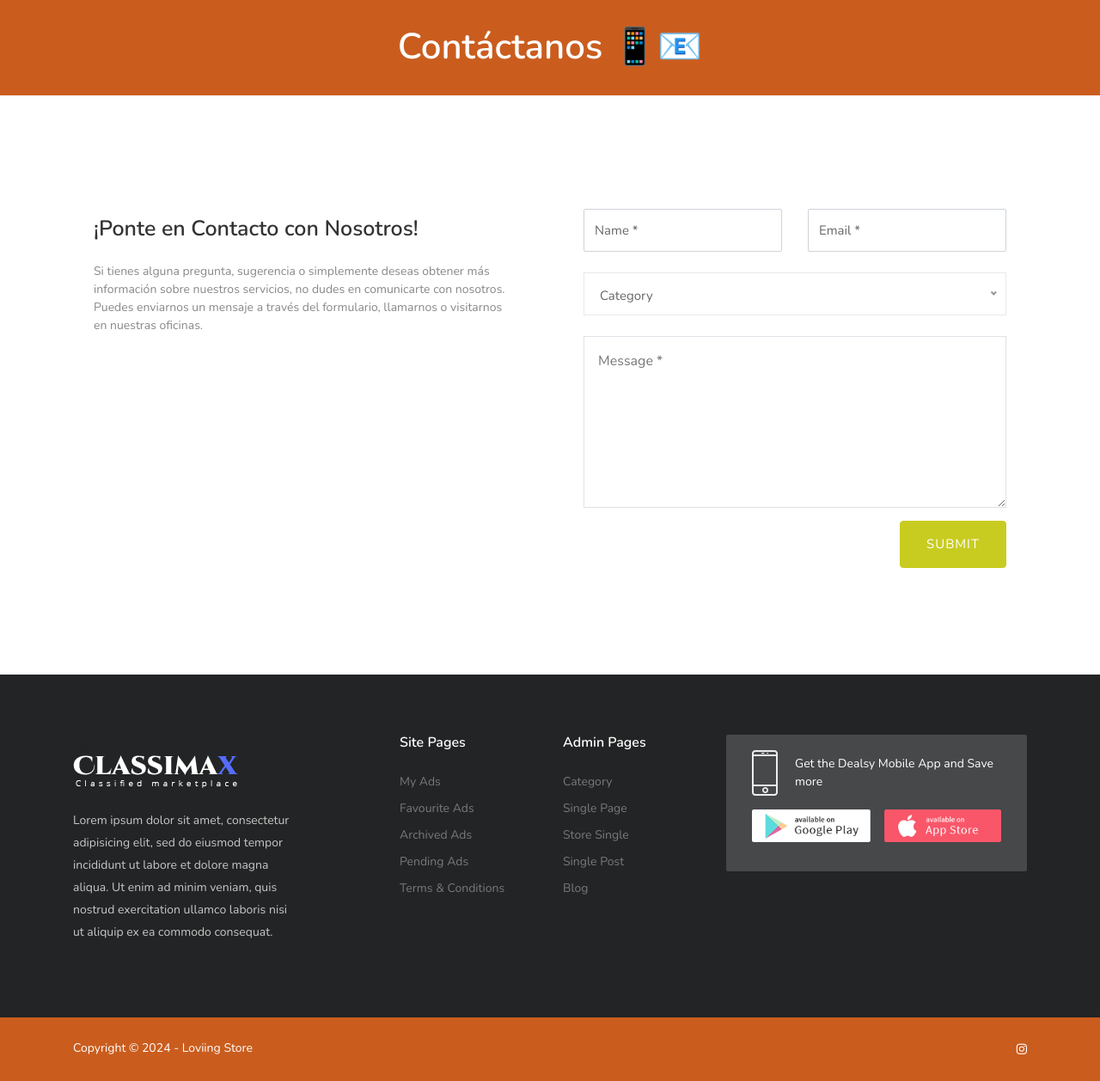
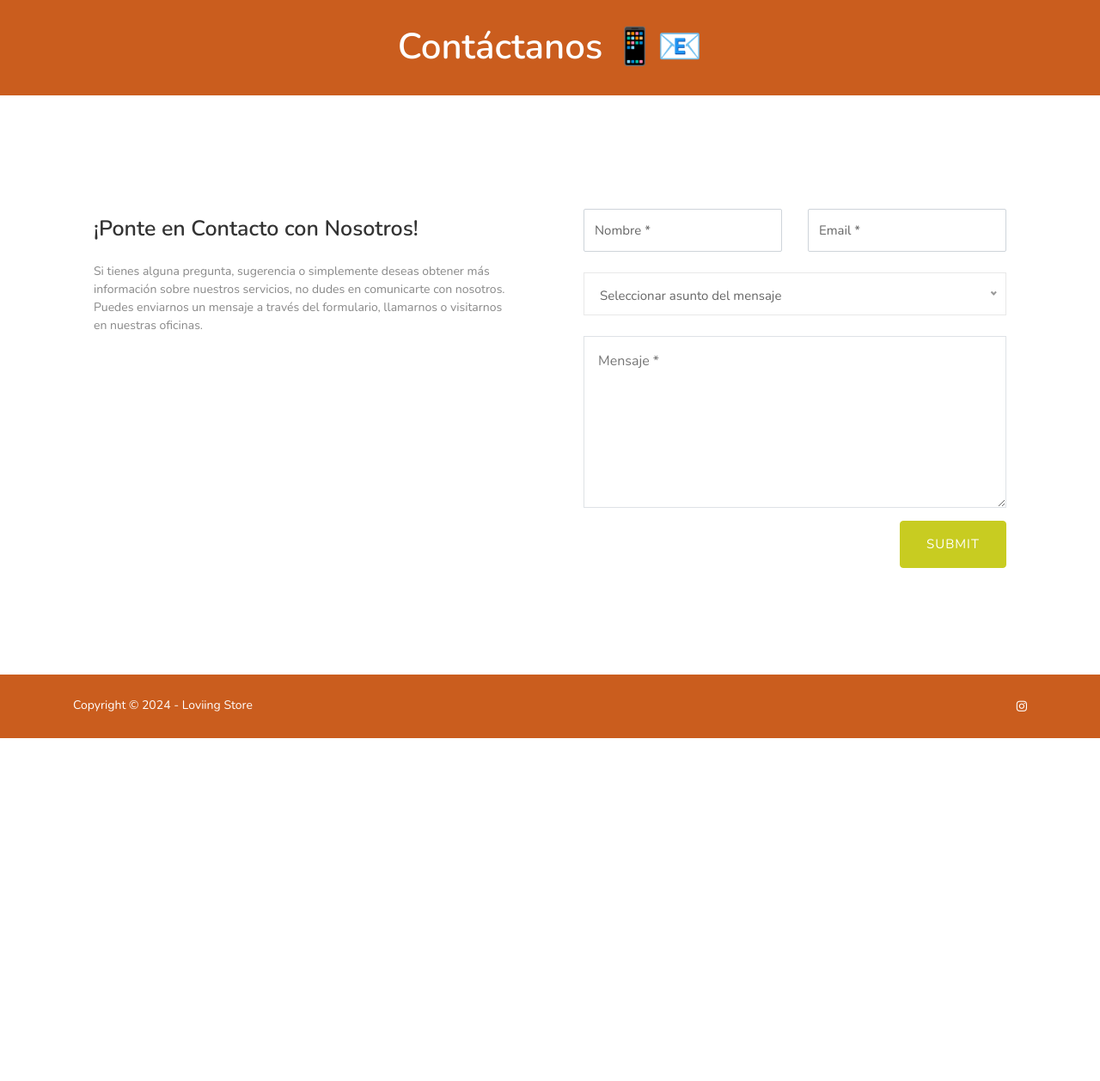
Before and after one commit to JuanDavidZabalaTapiero/Proyecto-loviingStore, a PHP site: page /Views/Cliente/contact-us.php in a window 1280 px wide. Shown: the part 105-1363 px from the top of the page at 86% size. After the commit the page ends 964 px from the top, so only its background shows below. Run offline with PHP 8.4, Linux system fonts and the light colour scheme; a user stored in the database is signed in; data comes from the database, SQL or seed files in the repository; some libraries are stand-ins or nearby versions; some web fonts are replaced.

Commit message:
Funciona la sección de contácto

```diff
--- /dev/null
+++ b/Controllers/contactController.php
@@ -0,0 +1,18 @@
+<?php
+
+require_once(__DIR__ . '/../Models/contact.php');
+
+class ContactController
+{
+    public $objContact;
+
+    public function __construct()
+    {
+        $this->objContact = new Contact();
+    }
+
+    public function sendMessage($nombre_user, $correo_user, $asunto_user, $mensaje_user)
+    {
+        $this->objContact->send_mail_contact($nombre_user, $correo_user, $asunto_user, $mensaje_user);
+    }
+}
--- a/Models/contact.php
+++ b/Models/contact.php
@@ -46,12 +46,6 @@ class Contact
 
             $mail->send();
 
-            // REDIRIGIR
-            ?>
-            <script>
-                location.href = "../index.php";
-            </script>
-            <?php
         } catch (Exception $e) {
             echo "Mailer Error: {$mail->ErrorInfo}";
         }
--- a/Views/Cliente/contact-us.php
+++ b/Views/Cliente/contact-us.php
@@ -1,11 +1,38 @@
 <?php
 session_start();
 
-require_once ('../../Controllers/Cliente/mostrarContenido.php');
+require_once('../../Controllers/Cliente/mostrarContenido.php');
 
-require_once ('../../Models/consultasAdmin.php');
+require_once('../../Models/consultasAdmin.php');
 
-require_once ('../../Models/consultasCliente.php');
+require_once('../../Models/consultasCliente.php');
+
+require_once(__DIR__ . '/../../Controllers/contactController.php');
+$objContactController = new ContactController();
+
+if ($_SERVER['REQUEST_METHOD'] === "POST") {
+  $form = $_POST["form"];
+
+  if ($form == "form_message") {
+    $nombre_user = $_POST["nombre_user"];
+
+    $email_user = $_POST["email_user"];
+
+    $asunto = $_POST["asunto"];
+
+    $message = $_POST["message"];
+
+    $objContactController->sendMessage($nombre_user, $email_user, $asunto, $message);
+
+    // MENSAJE Y REDIRIGIR
+?>
+    <script>
+      alert("Mensaje Enviado");
+      location.href = "home.php";
+    </script>
+<?php
+  }
+}
 ?>
 <!DOCTYPE html>
 
@@ -22,7 +49,7 @@ require_once ('../../Models/consultasCliente.php');
 
   <!-- ** Basic Page Needs ** -->
   <meta charset="utf-8">
-  <title>Classimax | Classified Marketplace Template</title>
+  <title>Contáctanos | Loviing Store</title>
 
   <!-- ** Mobile Specific Metas ** -->
   <meta http-equiv="X-UA-Compatible" content="IE=edge">
@@ -86,26 +113,27 @@ require_once ('../../Models/consultasCliente.php');
           </div>
         </div>
         <div class="col-md-6">
-          <form action="#">
+          <form action="" method="post">
+            <input type="hidden" name="form" value="form_message">
             <fieldset class="p-4">
               <div class="form-group">
                 <div class="row">
                   <div class="col-lg-6 py-2">
-                    <input type="text" placeholder="Name *" class="form-control" required>
+                    <input type="text" placeholder="Nombre *" class="form-control" required name="nombre_user">
                   </div>
                   <div class="col-lg-6 pt-2">
-                    <input type="email" placeholder="Email *" class="form-control" required>
+                    <input type="email" placeholder="Email *" class="form-control" required name="email_user">
                   </div>
                 </div>
               </div>
-              <select name="" id="" class="form-control w-100">
-                <option value="Select">Category</option>
-                <option value="1">Laptop</option>
-                <option value="1">iPhone</option>
-                <option value="1">Monitor</option>
-                <option value="1">I need</option>
+              <select name="asunto" id="" class="form-control w-100">
+                <option>Seleccionar asunto del mensaje</option>
+                <option value="Pregunta">Pregunta</option>
+                <option value="Sugerencia">Sugerencia</option>
+                <option value="Sobre un producto">Sobre un producto</option>
+                <option value="Otro">Otro</option>
               </select>
-              <textarea name="message" id="" placeholder="Message *" class="border w-100 p-3 mt-3 mt-lg-4"></textarea>
+              <textarea name="message" id="" placeholder="Mensaje *" class="border w-100 p-3 mt-3 mt-lg-4"></textarea>
               <div class="btn-grounp">
                 <button type="submit" class="btn btn-primary mt-2 float-right">SUBMIT</button>
               </div>
@@ -117,77 +145,6 @@ require_once ('../../Models/consultasCliente.php');
   </section>
   <!-- contact us end -->
 
-  <!--============================
-  =            Footer            =
-  =============================-->
-
-  <footer class="footer section section-sm">
-    <!-- Container Start -->
-    <div class="container">
-      <div class="row">
-        <div class="col-lg-3 col-md-7 offset-md-1 offset-lg-0 mb-4 mb-lg-0">
-          <!-- About -->ue="1">
-          <div class="block about">
-            <!-- footer logo -->
-            <img src="images/logo-footer.png" alt="logo">
-            <!-- description -->
-            <p class="alt-color">Lorem ipsum dolor sit amet, consectetur adipisicing elit, sed do eiusmod tempor
-              incididunt ut labore et dolore magna aliqua. Ut enim ad minim veniam, quis nostrud exercitation ullamco
-              laboris nisi ut aliquip ex ea commodo consequat.</p>
-          </div>
-        </div>
-        <!-- Link list -->
-        <div class="col-lg-2 offset-lg-1 col-md-3 col-6 mb-4 mb-lg-0">
-          <div class="block">
-            <h4>Site Pages</h4>
-            <ul>
-              <li><a href="dashboard-my-ads.html">My Ads</a></li>
-              <li><a href="dashboard-favourite-ads.html">Favourite Ads</a></li>
-              <li><a href="dashboard-archived-ads.html">Archived Ads</a></li>
-              <li><a href="dashboard-pending-ads.html">Pending Ads</a></li>
-              <li><a href="terms-condition.html">Terms & Conditions</a></li>
-            </ul>
-          </div>
-        </div>
-        <!-- Link list -->
-        <div class="col-lg-2 col-md-3 offset-md-1 offset-lg-0 col-6 mb-4 mb-md-0">
-          <div class="block">
-            <h4>Admin Pages</h4>
-            <ul>
-              <li><a href="category.html">Category</a></li>
-              <li><a href="single.html">Single Page</a></li>
-              <li><a href="store.html">Store Single</a></li>
-              <li><a href="single-blog.html">Single Post</a>
-              </li>
-              <li><a href="blog.html">Blog</a></li>
-
-
-
-            </ul>
-          </div>
-        </div>
-        <!-- Promotion -->
-        <div class="col-lg-4 col-md-7">
-          <!-- App promotion -->
-          <div class="block-2 app-promotion">
-            <div class="mobile d-flex  align-items-center">
-              <a href="index.html">
-                <!-- Icon -->
-                <img src="images/footer/phone-icon.png" alt="mobile-icon">
-              </a>
-              <p class="mb-0">Get the Dealsy Mobile App and Save more</p>
-            </div>
-            <div class="download-btn d-flex my-3">
-              <a href="index.html"><img src="images/apps/google-play-store.png" class="img-fluid" alt=""></a>
-              <a href="index.html" class=" ml-3"><img src="images/apps/apple-app-store.png" class="img-fluid"
-                  alt=""></a>
-            </div>
-          </div>
-        </div>
-      </div>
-    </div>
-    <!-- Container End -->
-  </footer>
   <!-- Footer Bottom -->
   <?php
   mostrarFooterCliente();
```
Also changed, not shown: Views/Website_externo/contact-us.php (+40 -10 lines).
